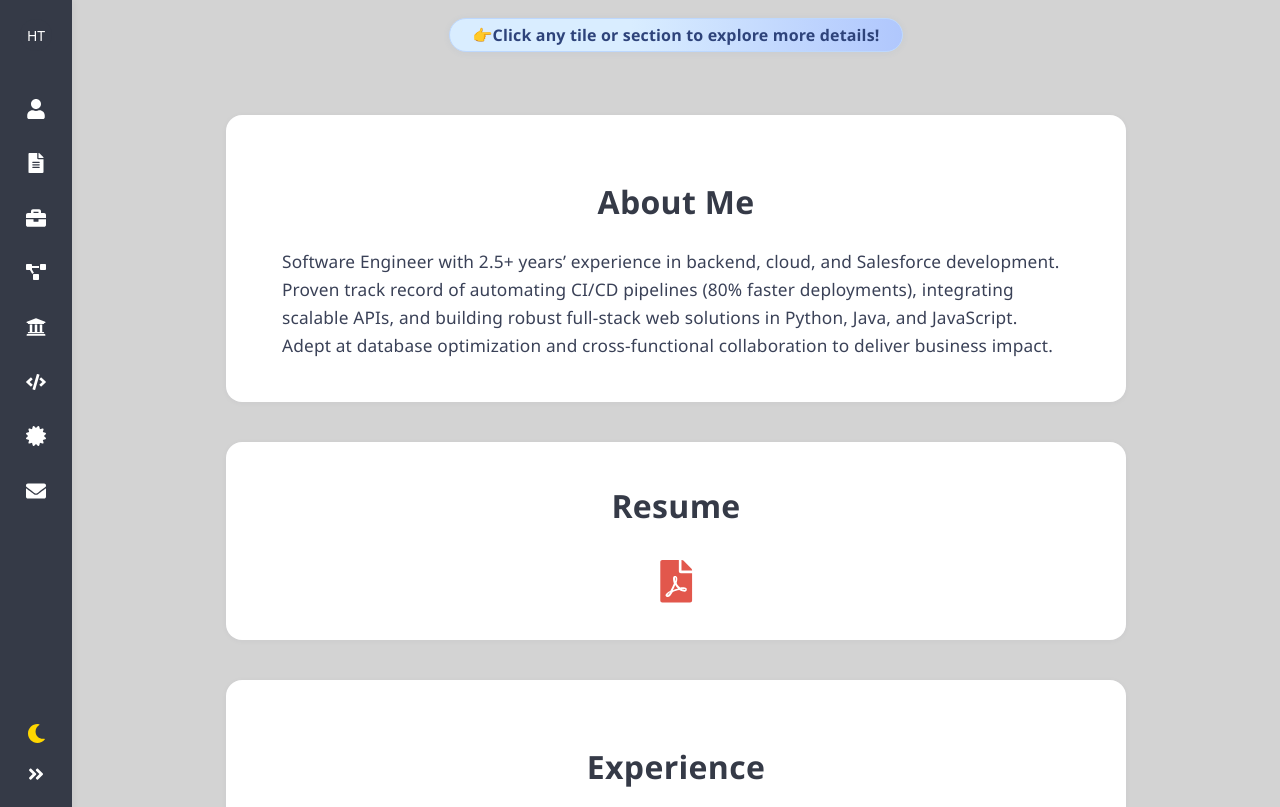
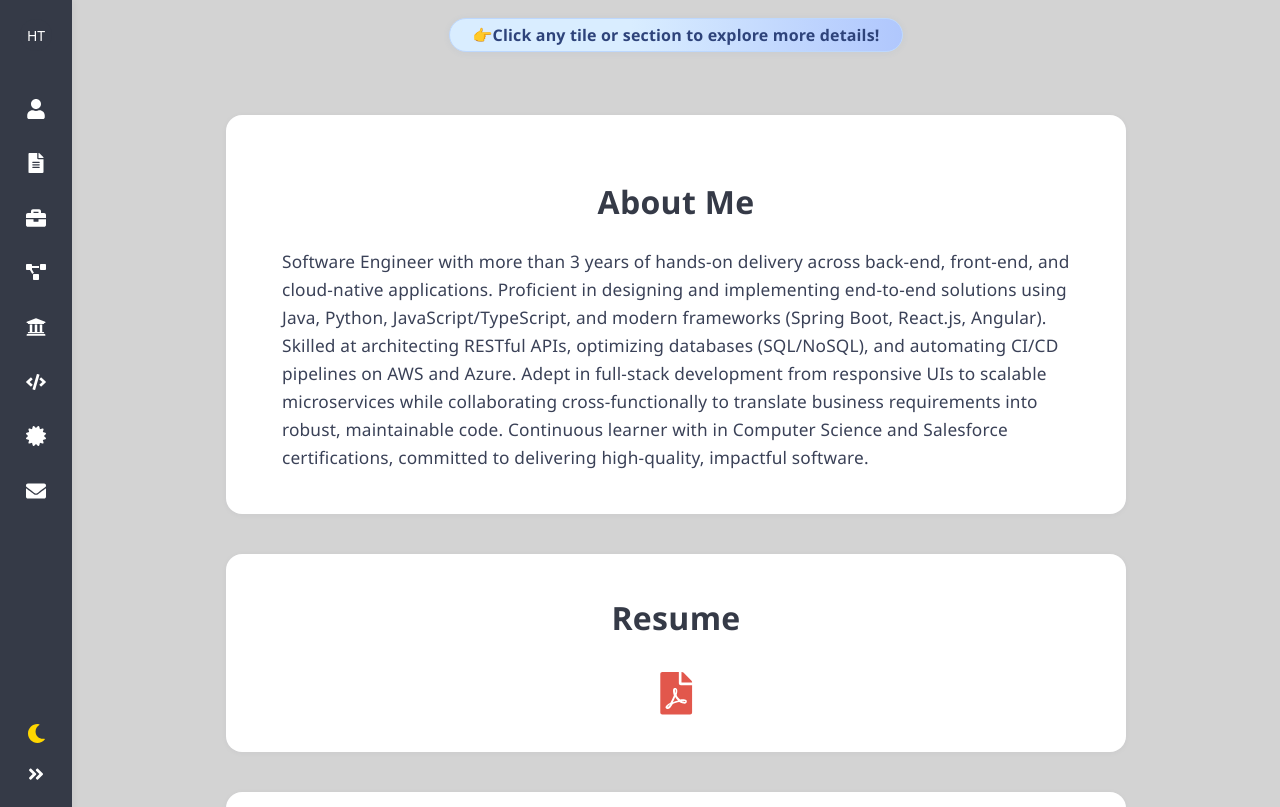
Before and after one commit to hemasundar-tatipudi/Portfoilo, a React (Create React App) app in the folder my-portfolio/: page / in a window 1280 px wide. Shown: the top 807 px of the page. Built offline with nearby package versions, Linux system fonts and the light colour scheme.

Commit message:
Updated - Resume and About

```diff
--- a/my-portfolio/src/sections/About.js
+++ b/my-portfolio/src/sections/About.js
@@ -2,7 +2,7 @@
 import "./About.css";
 
 const about = [
-  "Software Engineer with 2.5+ years’ experience in backend, cloud, and Salesforce development. Proven track record of automating CI/CD pipelines (80% faster deployments), integrating scalable APIs, and building robust full-stack web solutions in Python, Java, and JavaScript. Adept at database optimization and cross-functional collaboration to deliver business impact."
+  "Software Engineer with more than 3 years of hands-on delivery across back-end, front-end, and cloud-native applications. Proficient in designing and implementing end-to-end solutions using Java, Python, JavaScript/TypeScript, and modern frameworks (Spring Boot, React.js, Angular). Skilled at architecting RESTful APIs, optimizing databases (SQL/NoSQL), and automating CI/CD pipelines on AWS and Azure. Adept in full-stack development from responsive UIs to scalable microservices while collaborating cross-functionally to translate business requirements into robust, maintainable code. Continuous learner with in Computer Science and Salesforce certifications, committed to delivering high-quality, impactful software."
   // Add another paragraph as a string here when ready!
 ];
 
```
Also changed, not shown: 1 other file (tests, documents, lock files or other folders).
